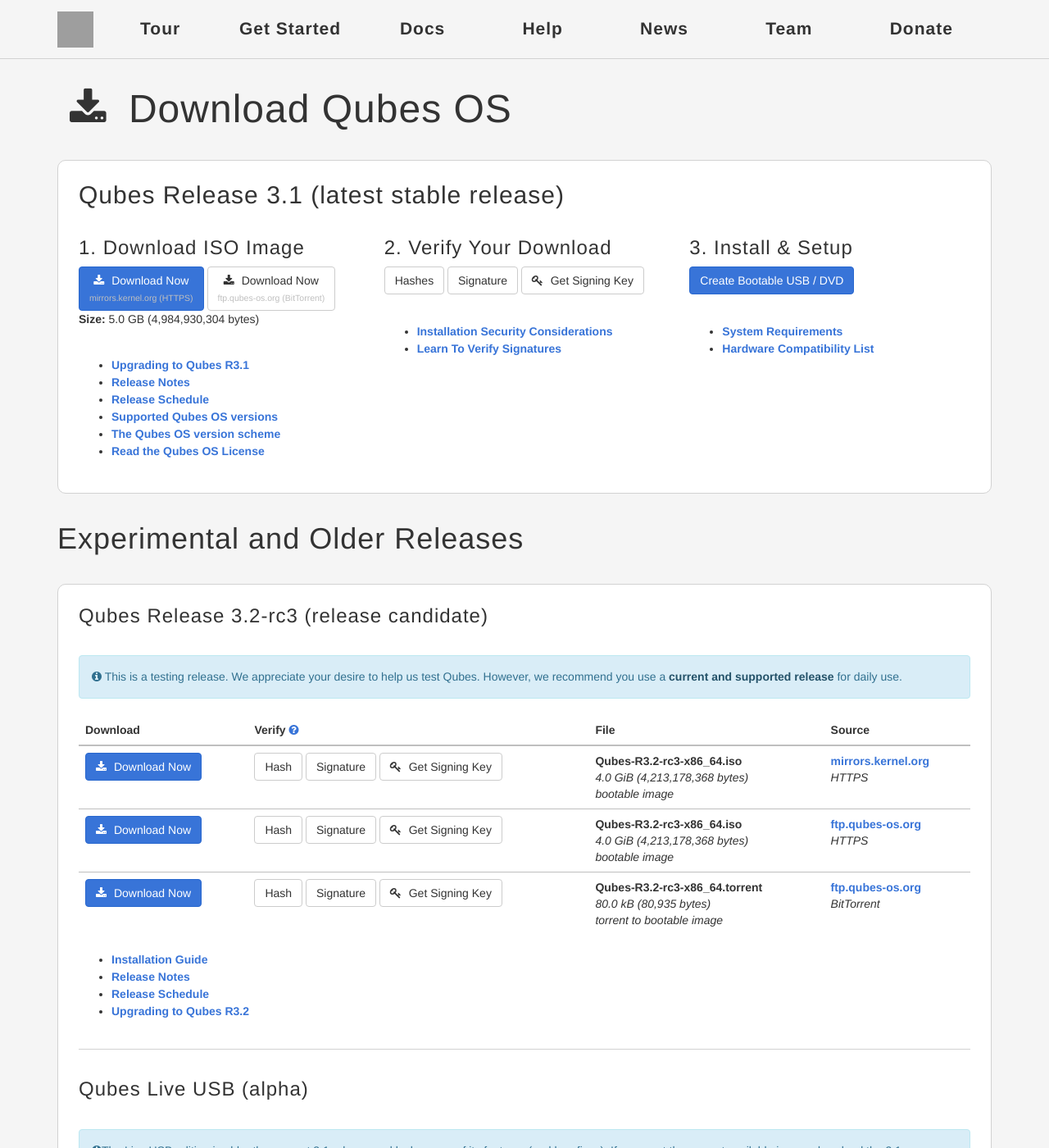
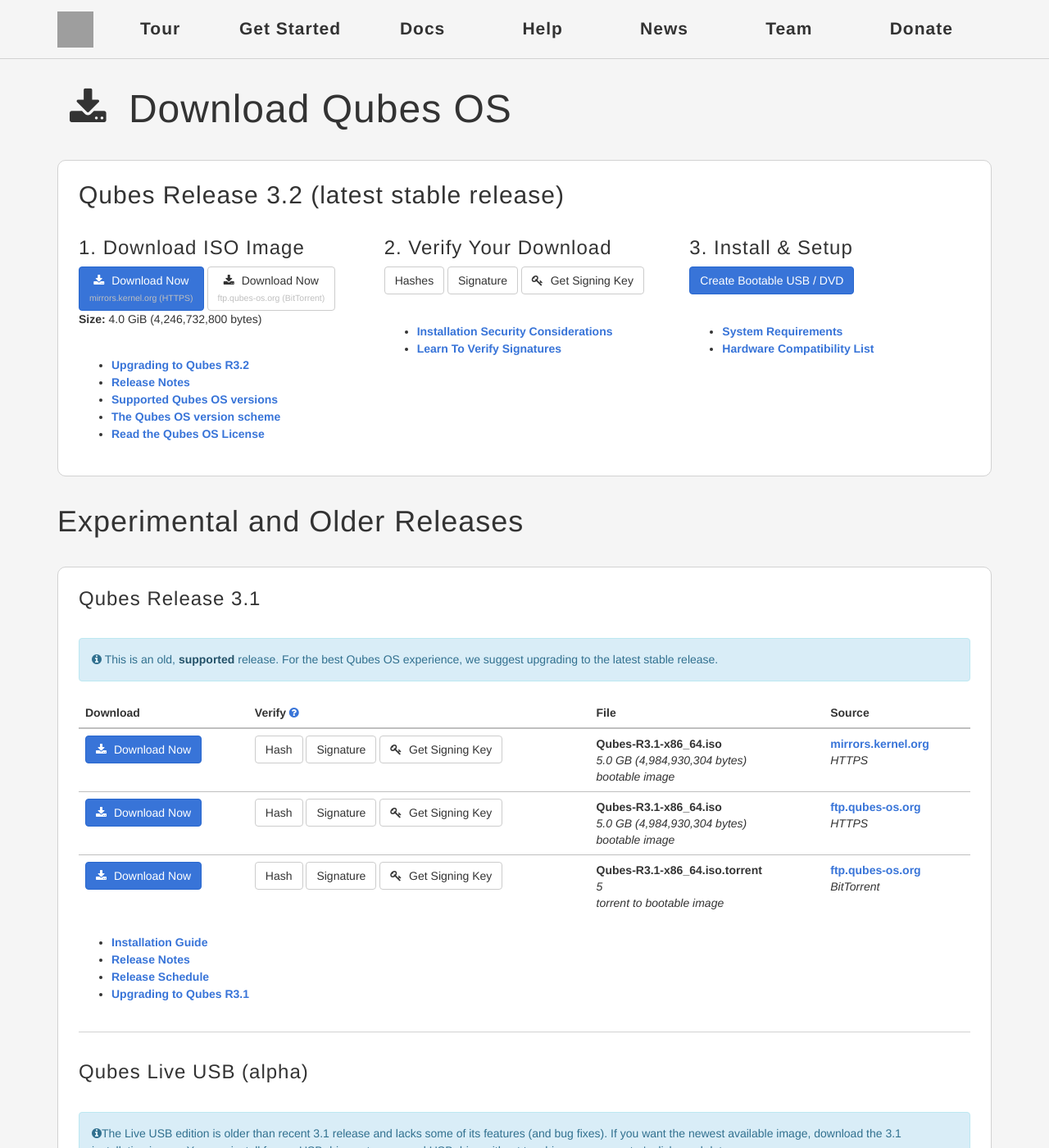
Before and after one commit to QubesOS/qubesos.github.io, a Jekyll site: the page built from pages/downloads.md, in a window 1280 px wide and 1400 px high. Shown: the whole window at 82% size. Built offline with Jekyll 4.4.1, drawn with Linux system fonts in a browser that asks for light colours; some web fonts are replaced; grey boxes are pictures that could not be loaded.

Commit message:
downloads: final Qubes 3.2

```diff
--- a/_data/downloads.yml
+++ b/_data/downloads.yml
@@ -4,40 +4,39 @@
 # "Deprecated" means old and no longer supported.
 # The featured_release toplevel entry controls which release gets featured as primary.
 
-featured_release: Qubes Release 3.1 (latest stable release)
+featured_release: Qubes Release 3.2 (latest stable release)
 releases:
-  Qubes Release 3.2-rc3 (release candidate):
-    testing: yes
+  Qubes Release 3.2 (latest stable release):
     sources:
       mirrors.kernel.org:
         method: HTTPS
         type: bootable image
-        filename: Qubes-R3.2-rc3-x86_64.iso
-        size: 4.0 GiB (4,213,178,368 bytes)
-        url: https://mirrors.kernel.org/qubes/iso/Qubes-R3.2-rc3-x86_64.iso
+        filename: Qubes-R3.2-x86_64.iso
+        size: 4.0 GiB (4,246,732,800 bytes)
+        url: https://mirrors.kernel.org/qubes/iso/Qubes-R3.2-x86_64.iso
         verifiers:
-          hash: https://mirrors.kernel.org/qubes/iso/Qubes-R3.2-rc3-x86_64.iso.DIGESTS
-          sig: https://mirrors.kernel.org/qubes/iso/Qubes-R3.2-rc3-x86_64.iso.asc
+          hash: https://mirrors.kernel.org/qubes/iso/Qubes-R3.2-x86_64.iso.DIGESTS
+          sig: https://mirrors.kernel.org/qubes/iso/Qubes-R3.2-x86_64.iso.asc
           key: https://keys.qubes-os.org/keys/qubes-release-3-signing-key.asc
-      ftp.qubes-os.org:
-        method: HTTPS
-        type: bootable image
-        filename: Qubes-R3.2-rc3-x86_64.iso
-        size: 4.0 GiB (4,213,178,368 bytes)
-        url: https://ftp.qubes-os.org/iso/Qubes-R3.2-rc3-x86_64.iso
-        verifiers:
-          hash: https://ftp.qubes-os.org/iso/Qubes-R3.2-rc3-x86_64.iso.DIGESTS
-          sig: https://ftp.qubes-os.org/iso/Qubes-R3.2-rc3-x86_64.iso.asc
-          key: https://keys.qubes-os.org/keys/qubes-release-3-signing-key.asc
+      #ftp.qubes-os.org:
+      #  method: HTTPS
+      #  type: bootable image
+      #  filename: Qubes-R3.2-x86_64.iso
+      #  size: 4.0 GiB (4,246,732,800 bytes)
+      #  url: https://ftp.qubes-os.org/iso/Qubes-R3.2-x86_64.iso
+      #  verifiers:
+      #    hash: https://ftp.qubes-os.org/iso/Qubes-R3.2-x86_64.iso.DIGESTS
+      #    sig: https://ftp.qubes-os.org/iso/Qubes-R3.2-x86_64.iso.asc
+      #    key: https://keys.qubes-os.org/keys/qubes-release-3-signing-key.asc
       'ftp.qubes-os.org ':
         method: BitTorrent
         type: torrent to bootable image
-        filename: Qubes-R3.2-rc3-x86_64.torrent
-        size: 80.0 kB (80,935 bytes)
-        url: https://ftp.qubes-os.org/iso/Qubes-R3.2-rc3-x86_64.torrent
+        filename: Qubes-R3.2-x86_64.torrent
+        size: 80.0 kB (81,559 bytes)
+        url: https://ftp.qubes-os.org/iso/Qubes-R3.2-x86_64.torrent
         verifiers:
-          hash: https://ftp.qubes-os.org/iso/Qubes-R3.2-rc3-x86_64.iso.DIGESTS
-          sig: https://ftp.qubes-os.org/iso/Qubes-R3.2-rc3-x86_64.iso.asc
+          hash: https://ftp.qubes-os.org/iso/Qubes-R3.2-x86_64.iso.DIGESTS
+          sig: https://ftp.qubes-os.org/iso/Qubes-R3.2-x86_64.iso.asc
           key: https://keys.qubes-os.org/keys/qubes-release-3-signing-key.asc
     docs:
       Installation Guide:
@@ -51,9 +50,11 @@ releases:
         url: /doc/releases/3.2/release-notes/#upgrading
     featured_docs:
       get:
+      - Upgrading to Qubes R3.2
       - Release Notes
-      - Release Schedule
-  Qubes Release 3.1 (latest stable release):
+  Qubes Release 3.1:
+    aging: yes
+    deprecated: no
     sources:
       mirrors.kernel.org:
         method: HTTPS
@@ -65,16 +66,16 @@ releases:
           hash: https://mirrors.kernel.org/qubes/iso/Qubes-R3.1-x86_64.iso.DIGESTS
           sig: https://mirrors.kernel.org/qubes/iso/Qubes-R3.1-x86_64.iso.asc
           key: https://keys.qubes-os.org/keys/qubes-release-3-signing-key.asc
-#      ftp.qubes-os.org:
-#        method: HTTPS
-#        type: bootable image
-#        filename: Qubes-R3.1-x86_64.iso
-#        size: 5.0 GB (4,984,930,304 bytes)
-#        url: https://ftp.qubes-os.org/iso/Qubes-R3.1-x86_64.iso
-#        verifiers:
-#          hash: https://ftp.qubes-os.org/iso/Qubes-R3.1-x86_64.iso.DIGESTS
-#          sig: https://ftp.qubes-os.org/iso/Qubes-R3.1-x86_64.iso.asc
-#          key: https://keys.qubes-os.org/keys/qubes-release-3-signing-key.asc
+      ftp.qubes-os.org:
+        method: HTTPS
+        type: bootable image
+        filename: Qubes-R3.1-x86_64.iso
+        size: 5.0 GB (4,984,930,304 bytes)
+        url: https://ftp.qubes-os.org/iso/Qubes-R3.1-x86_64.iso
+        verifiers:
+          hash: https://ftp.qubes-os.org/iso/Qubes-R3.1-x86_64.iso.DIGESTS
+          sig: https://ftp.qubes-os.org/iso/Qubes-R3.1-x86_64.iso.asc
+          key: https://keys.qubes-os.org/keys/qubes-release-3-signing-key.asc
       'ftp.qubes-os.org ':
         method: BitTorrent
         type: torrent to bootable image
```
